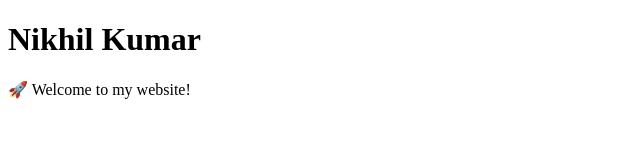
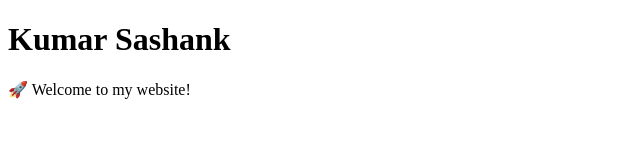
Before and after one commit to KumarSashank/kumarsashank.github.io, a plain HTML site: page index.html in a window 1280 px wide. Shown: the whole page, without its empty margins (0-640 px from the left). Drawn offline with Linux system fonts and the light colour scheme.

Commit message:
Update index.html

```diff
--- a/index.html
+++ b/index.html
@@ -3,7 +3,7 @@
   <head>
     <meta charset="UTF-8" />
     <meta name="viewport" content="width=device-width, initial-scale=1.0" />
-    <title>Nikhil's Website</title>
+    <title>Kumar's Portofolio</title>
   </head>
   <body>
 
@@ -12,7 +12,7 @@
     <main>
 
       <header>
-        <h1>Nikhil Kumar</h1>
+        <h1>Kumar Sashank</h1>
         <p>🚀 Welcome to my website!</p>
     </main>
 
```
